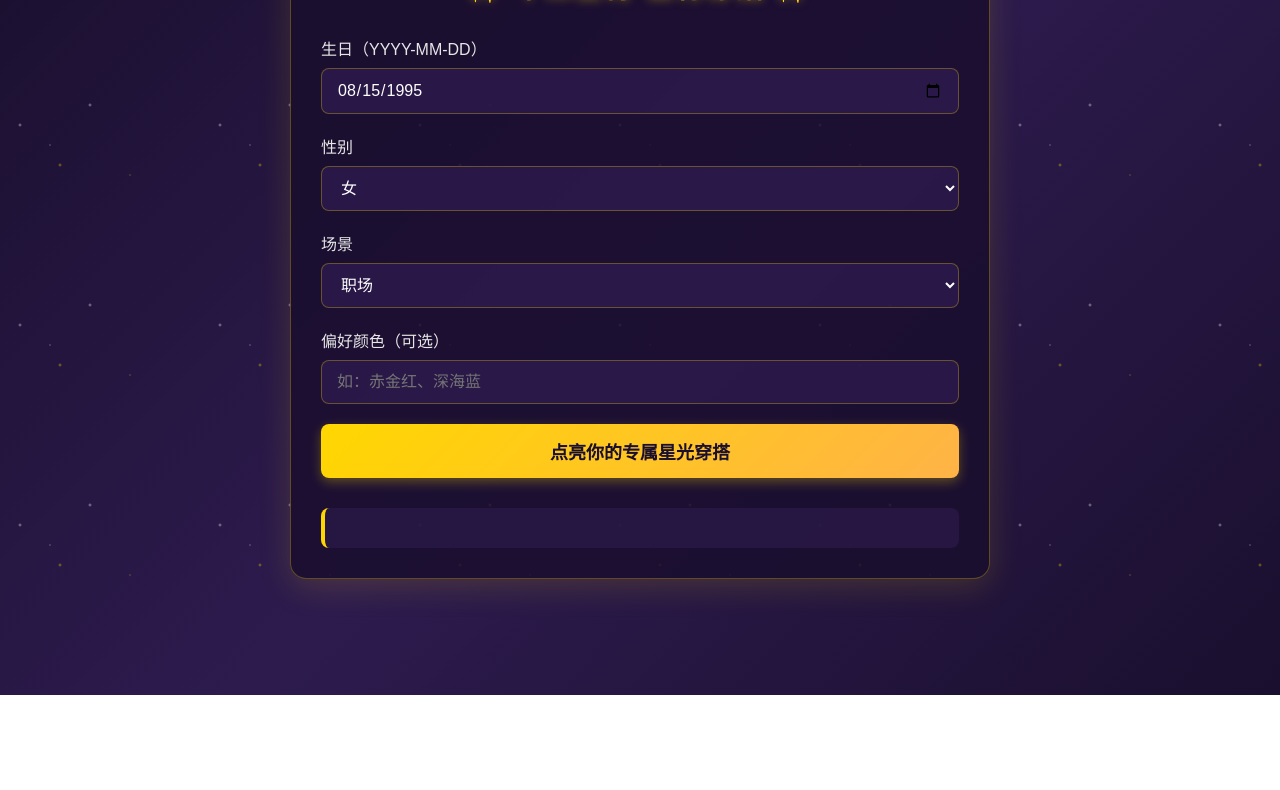
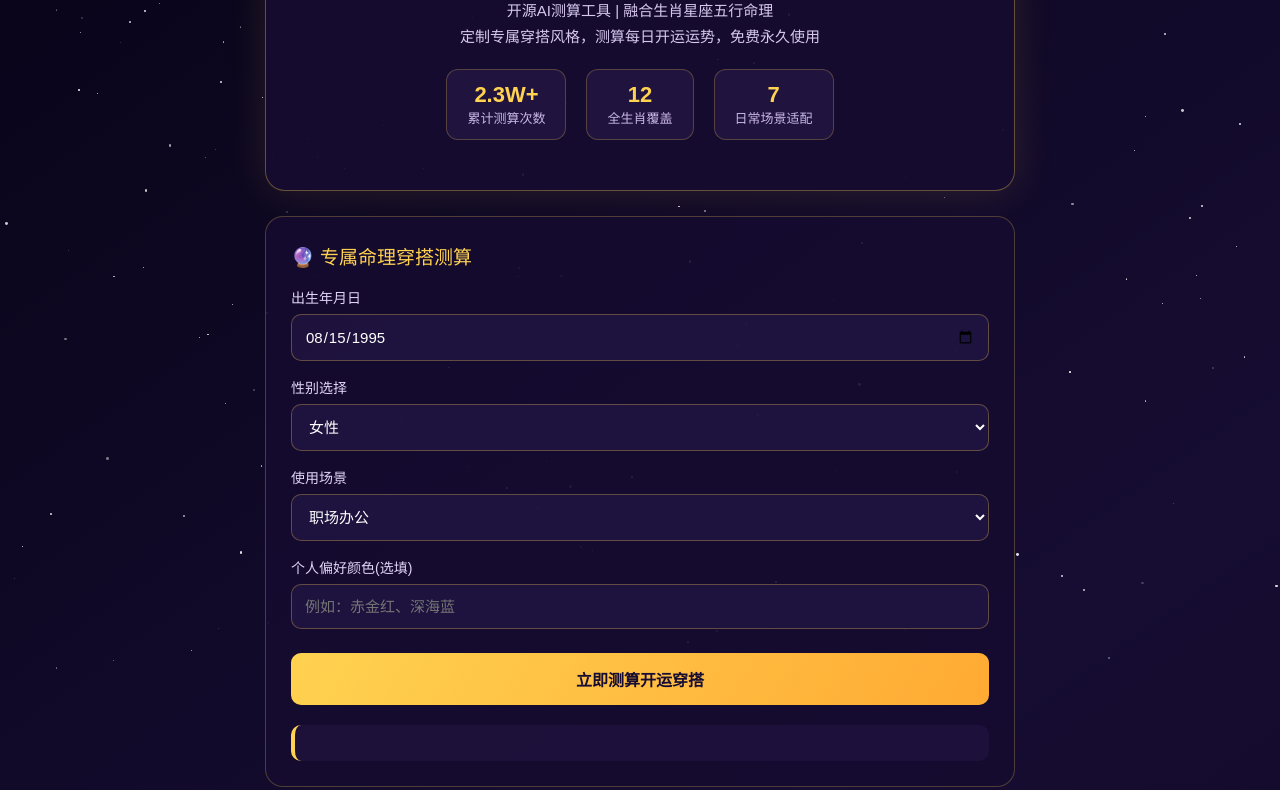
Before and after one commit to solozhangxiru/fengshui_skill_api, a website: page index.html in a window 1280 px wide. Shown: the part 105-895 px from the top of the page. Before the commit the page ends 800 px from the top, so only its background shows below. Drawn offline with Linux system fonts and the light colour scheme.

Commit message:
Update index.html

```diff
--- a/index.html
+++ b/index.html
@@ -3,202 +3,172 @@
 <head>
     <meta charset="UTF-8">
     <meta name="viewport" content="width=device-width, initial-scale=1.0">
-    <title>十二生肖·五行穿搭 API</title>
+    <title>五行生肖穿搭命理Skill | 开源AI测算工具</title>
     <style>
-        * {
-            margin: 0;
-            padding: 0;
-            box-sizing: border-box;
-            font-family: "PingFang SC", "Microsoft YaHei", sans-serif;
-        }
-        body {
-            /* 星空紫+鎏金渐变背景，还原图片质感 */
-            background: linear-gradient(135deg, #1a0f2e 0%, #2d1b4e 50%, #1a0f2e 100%);
-            min-height: 100vh;
-            padding: 40px 20px;
-            color: #fff;
-            position: relative;
-            overflow-x: hidden;
-        }
-        /* 模拟星空效果 */
-        body::before {
-            content: "";
-            position: absolute;
-            top: 0;
-            left: 0;
-            width: 100%;
-            height: 100%;
-            background-image:
-                radial-gradient(2px 2px at 20px 30px, #fff, transparent),
-                radial-gradient(2px 2px at 60px 70px, #ffd700, transparent),
-                radial-gradient(1px 1px at 50px 50px, #fff, transparent),
-                radial-gradient(1px 1px at 130px 80px, #ffd700, transparent),
-                radial-gradient(2px 2px at 90px 10px, #fff, transparent);
-            background-size: 200px 200px;
-            opacity: 0.5;
-            pointer-events: none;
-        }
-        .container {
-            max-width: 700px;
-            margin: 0 auto;
-            background: rgba(26, 15, 46, 0.85);
-            border-radius: 16px;
-            padding: 30px;
-            box-shadow: 0 8px 32px rgba(255, 215, 0, 0.15);
-            border: 1px solid rgba(255, 215, 0, 0.3);
-            position: relative;
-            z-index: 1;
-        }
-        h1 {
-            text-align: center;
-            color: #ffd700;
-            margin-bottom: 30px;
-            font-size: 28px;
-            letter-spacing: 2px;
-            text-shadow: 0 0 10px rgba(255, 215, 0, 0.5);
-        }
-        .form-group {
-            margin-bottom: 20px;
-        }
-        label {
-            display: block;
-            margin-bottom: 8px;
-            font-weight: 500;
-            color: #e6e6e6;
-        }
-        input, select {
-            width: 100%;
-            padding: 12px 15px;
-            border: 1px solid rgba(255, 215, 0, 0.3);
-            border-radius: 8px;
-            font-size: 16px;
-            background: rgba(45, 27, 78, 0.8);
-            color: #fff;
-        }
-        button {
-            width: 100%;
-            padding: 14px;
-            background: linear-gradient(135deg, #ffd700 0%, #ffb347 100%);
-            color: #1a0f2e;
-            border: none;
-            border-radius: 8px;
-            font-size: 18px;
-            font-weight: 600;
-            cursor: pointer;
-            transition: all 0.3s ease;
-            box-shadow: 0 4px 12px rgba(255, 215, 0, 0.3);
-        }
-        button:hover {
-            transform: translateY(-2px);
-            box-shadow: 0 6px 16px rgba(255, 215, 0, 0.5);
-        }
-        #result {
-            margin-top: 30px;
-            padding: 20px;
-            background: rgba(45, 27, 78, 0.6);
-            border-radius: 8px;
-            border-left: 4px solid #ffd700;
-        }
-        #result h3 {
-            color: #ffd700;
-            margin-bottom: 15px;
-        }
-        .result-item {
-            margin-bottom: 10px;
-            line-height: 1.6;
-            color: #e6e6e6;
-        }
-        .loading {
-            text-align: center;
-            color: #ffd700;
-            font-style: italic;
-        }
-        .error {
-            color: #ff6b6b;
-            text-align: center;
-        }
+        *{margin:0;padding:0;box-sizing:border-box;font-family:"Microsoft YaHei",sans-serif}
+        body{background:linear-gradient(145deg,#080418,#170d33,#080418);min-height:100vh;color:#f0e8ff;position:relative;overflow-x:hidden;padding:20px 15px}
+        .star-bg{position:fixed;top:0;left:0;width:100%;height:100%;pointer-events:none;z-index:0}
+        .star{position:absolute;background:#fff;border-radius:50%;animation:twinkle 3s infinite ease-in-out}
+        @keyframes twinkle{0%,100%{opacity:0.2}50%{opacity:0.9}}
+        .container{max-width:750px;margin:0 auto;position:relative;z-index:1}
+        .head-banner{background:rgba(22,12,48,0.92);border:1px solid rgba(255,210,80,0.35);border-radius:20px;padding:30px 25px;text-align:center;margin-bottom:25px;box-shadow:0 0 40px rgba(255,210,80,0.12)}
+        .head-banner h1{color:#ffd250;font-size:28px;margin-bottom:12px;text-shadow:0 0 12px rgba(255,210,80,0.4)}
+        .head-banner .desc{color:#d8c8f0;font-size:15px;line-height:1.7}
+        .data-card{display:flex;justify-content:center;gap:20px;margin:20px 0;flex-wrap:wrap}
+        .data-item{background:rgba(35,22,68,0.8);padding:12px 20px;border-radius:12px;border:1px solid rgba(255,210,80,0.25)}
+        .data-num{color:#ffd250;font-size:22px;font-weight:bold}
+        .data-text{font-size:13px;color:#c9b8e8}
+        .module-card{background:rgba(22,12,48,0.9);border:1px solid rgba(255,210,80,0.25);border-radius:18px;padding:25px;margin-bottom:22px}
+        .module-title{color:#ffd250;font-size:19px;margin-bottom:18px;display:flex;align-items:center;gap:8px}
+        .form-item{margin-bottom:16px}
+        label{display:block;margin-bottom:7px;color:#e2d4f5;font-size:14px}
+        input,select{width:100%;padding:13px;border-radius:10px;border:1px solid rgba(255,210,80,0.3);background:rgba(35,22,68,0.75);color:#fff;font-size:15px}
+        .btn-sub{width:100%;padding:14px;background:linear-gradient(120deg,#ffd250,#ffaa33);color:#170d33;border:none;border-radius:10px;font-size:16px;font-weight:bold;cursor:pointer;transition:0.3s;margin-top:8px}
+        .btn-sub:hover{transform:translateY(-2px);box-shadow:0 5px 18px rgba(255,210,80,0.3)}
+        .result-box{margin-top:20px;padding:18px;background:rgba(35,22,68,0.6);border-radius:10px;border-left:4px solid #ffd250}
+        .result-line{margin:9px 0;line-height:1.7;color:#e8e0f8}
+        table{width:100%;border-collapse:collapse;margin-top:10px}
+        th,td{border:1px solid rgba(255,210,80,0.2);padding:9px;text-align:center;font-size:14px}
+        th{color:#ffd250}
+        .faq-item{margin:12px 0;padding:10px;border-bottom:1px dashed rgba(255,210,80,0.18)}
+        .faq-q{color:#ffd250;margin-bottom:5px}
+        .faq-a{color:#d8c8f0;font-size:14px}
+        .footer-info{text-align:center;margin-top:35px;padding:15px;font-size:13px;color:#a898d0;line-height:1.6}
     </style>
 </head>
 <body>
+    <div class="star-bg" id="starBg"></div>
     <div class="container">
-        <h1>✨ 十二生肖·五行穿搭 ✨</h1>
-
-        <div class="form-group">
-            <label for="birthDate">生日（YYYY-MM-DD）</label>
-            <input type="date" id="birthDate" value="1995-08-15">
+        <div class="head-banner">
+            <h1>五行生肖穿搭命理Skill</h1>
+            <p class="desc">开源AI测算工具 | 融合生肖星座五行命理<br>定制专属穿搭风格，测算每日开运运势，免费永久使用</p>
+            <div class="data-card">
+                <div class="data-item"><div class="data-num">2.3W+</div><div class="data-text">累计测算次数</div></div>
+                <div class="data-item"><div class="data-num">12</div><div class="data-text">全生肖覆盖</div></div>
+                <div class="data-item"><div class="data-num">7</div><div class="data-text">日常场景适配</div></div>
+            </div>
         </div>
 
-        <div class="form-group">
-            <label for="gender">性别</label>
-            <select id="gender">
-                <option value="女">女</option>
-                <option value="男">男</option>
-            </select>
+        <div class="module-card">
+            <div class="module-title">🔮 专属命理穿搭测算</div>
+            <div class="form-item">
+                <label>出生年月日</label>
+                <input type="date" id="birthDay" value="1995-08-15">
+            </div>
+            <div class="form-item">
+                <label>性别选择</label>
+                <select id="userSex">
+                    <option value="女">女性</option>
+                    <option value="男">男性</option>
+                </select>
+            </div>
+            <div class="form-item">
+                <label>使用场景</label>
+                <select id="useScene">
+                    <option value="职场">职场办公</option>
+                    <option value="约会">休闲约会</option>
+                    <option value="日常">居家日常</option>
+                    <option value="正式场合">商务正式</option>
+                    <option value="运动">户外运动</option>
+                    <option value="派对">聚会派对</option>
+                    <option value="节日">节日出行</option>
+                </select>
+            </div>
+            <div class="form-item">
+                <label>个人偏好颜色(选填)</label>
+                <input type="text" id="likeColor" placeholder="例如：赤金红、深海蓝">
+            </div>
+            <button class="btn-sub" onclick="calcStyle()">立即测算开运穿搭</button>
+            <div id="resultArea" class="result-box"></div>
         </div>
 
-        <div class="form-group">
-            <label for="scene">场景</label>
-            <select id="scene">
-                <option value="职场">职场</option>
-                <option value="约会">约会</option>
-                <option value="日常">日常</option>
-                <option value="正式场合">正式场合</option>
-                <option value="运动">运动</option>
-                <option value="派对">派对</option>
-            </select>
+        <div class="module-card">
+            <div class="module-title">📖 十二生肖五行速查手册</div>
+            <table>
+                <tr><th>生肖</th><th>对应五行</th><th>核心幸运色</th></tr>
+                <tr><td>鼠</td><td>水</td><td>藏青、纯白、鎏金</td></tr>
+                <tr><td>牛</td><td>土</td><td>焦糖、暖黄、暗红</td></tr>
+                <tr><td>虎</td><td>木</td><td>青绿、墨绿、浅蓝</td></tr>
+                <tr><td>兔</td><td>木</td><td>薄荷绿、柔粉、青蓝</td></tr>
+                <tr><td>龙</td><td>土</td><td>琥珀、金黄、枣红</td></tr>
+                <tr><td>蛇</td><td>火</td><td>赤红、紫金、暖橙</td></tr>
+                <tr><td>马</td><td>火</td><td>烈焰红、香槟金</td></tr>
+                <tr><td>羊</td><td>土</td><td>驼色、米黄、绛紫</td></tr>
+                <tr><td>猴</td><td>金</td><td>白银、米金、浅咖</td></tr>
+                <tr><td>鸡</td><td>金</td><td>亮白、鎏金、浅黄</td></tr>
+                <tr><td>狗</td><td>土</td><td>土黄、棕红、暗金</td></tr>
+                <tr><td>猪</td><td>水</td><td>墨蓝、玄黑、珍珠白</td></tr>
+            </table>
         </div>
 
-        <div class="form-group">
-            <label for="colorPreference">偏好颜色（可选）</label>
-            <input type="text" id="colorPreference" placeholder="如：赤金红、深海蓝">
+        <div class="module-card">
+            <div class="module-title">❓ 常见使用问题</div>
+            <div class="faq-item">
+                <div class="faq-q">工具使用收费吗？</div>
+                <div class="faq-a">全程免费开源，无隐藏扣费，个人与非商用均可自由使用</div>
+            </div>
+            <div class="faq-item">
+                <div class="faq-q">测算结果可以参考穿搭吗？</div>
+                <div class="faq-a">基于传统民俗五行文化生成穿搭建议，仅供风格参考娱乐</div>
+            </div>
+            <div class="faq-item">
+                <div class="faq-q">支持AI客户端安装使用吗？</div>
+                <div class="faq-a">已适配标准Skill格式，可一键安装至主流AI助手客户端</div>
+            </div>
         </div>
 
-        <button onclick="getStyleSuggestion()">点亮你的专属星光穿搭</button>
-
-        <div id="result"></div>
+        <div class="footer-info">
+            五行生肖穿搭命理Skill V1.0 开源项目<br>
+            对标AI Skill生态打造 | 致力打造高口碑命理测算工具<br>
+            民俗文化仅供娱乐，生活运势依托自身努力
+        </div>
     </div>
 
     <script>
-        const API_URL = "https://fengshui-skill-api.vercel.app/api/index.js";
+        function createStar(){
+            const bg=document.getElementById("starBg");
+            for(let i=0;i<180;i++){
+                let star=document.createElement("div");
+                star.className="star";
+                star.style.left=Math.random()*100+"%";
+                star.style.top=Math.random()*100+"%";
+                let s=Math.random()*2.5+0.5;
+                star.style.width=s+"px";
+                star.style.height=s+"px";
+                star.style.animationDelay=Math.random()*2+"s";
+                bg.appendChild(star);
+            }
+        }
+        createStar();
 
-        async function getStyleSuggestion() {
-            const birthDate = document.getElementById("birthDate").value;
-            const gender = document.getElementById("gender").value;
-            const scene = document.getElementById("scene").value;
-            const colorPreference = document.getElementById("colorPreference").value;
-            const resultDiv = document.getElementById("result");
-
-            if (!birthDate || !gender || !scene) {
-                resultDiv.innerHTML = `<p class="error">请填写所有必填项！</p>`;
+        const apiUrl="https://fengshui-skill-api.vercel.app/api/index.js";
+        async function calcStyle(){
+            let birth=document.getElementById("birthDay").value;
+            let sex=document.getElementById("userSex").value;
+            let scene=document.getElementById("useScene").value;
+            let color=document.getElementById("likeColor").value;
+            let resDom=document.getElementById("resultArea");
+            if(!birth||!sex||!scene){
+                resDom.innerHTML="<div class='result-line' style='color:#ff7777'>请完善必填信息后再测算</div>";
                 return;
             }
-
-            resultDiv.innerHTML = `<p class="loading">正在点亮你的生肖星光运势...</p>`;
-
-            const params = new URLSearchParams({
-                birthDate,
-                gender,
-                scene,
-                colorPreference: colorPreference || ""
-            });
-
-            try {
-                const response = await fetch(`${API_URL}?${params}`);
-                if (!response.ok) throw new Error("请求失败");
-                const data = await response.json();
-
-                resultDiv.innerHTML = `
-                    <h3>✨ 你的专属星光穿搭</h3>
-                    <div class="result-item"><strong>生肖：</strong>${data.zodiacAnimal}</div>
-                    <div class="result-item"><strong>星座：</strong>${data.zodiacSign}</div>
-                    <div class="result-item"><strong>五行属性：</strong>${data.fiveElements}</div>
-                    <div class="result-item"><strong>推荐颜色：</strong>${data.suggestions.recommendedColor}</div>
-                    <div class="result-item"><strong>穿搭建议：</strong>${data.suggestions.outfitAdvice}</div>
-                    <div class="result-item"><strong>星光运势提升：</strong>${data.suggestions.fiveElementsTip}</div>
-                    <div class="result-item"><strong>专属幸运色：</strong>${data.suggestions.luckyColors.join('、')}</div>
+            resDom.innerHTML="<div class='result-line'>正在解析命理数据，请稍候...</div>";
+            let params=new URLSearchParams({birthDate:birth,gender:sex,scene:scene,colorPreference:color});
+            try{
+                let resp=await fetch(`${apiUrl}?${params}`);
+                if(!resp.ok)throw new Error("接口请求异常");
+                let data=await resp.json();
+                resDom.innerHTML=`
+                    <div class="result-line"><strong>对应生肖：</strong>${data.zodiacAnimal}</div>
+                    <div class="result-line"><strong>本命星座：</strong>${data.zodiacSign}</div>
+                    <div class="result-line"><strong>核心五行属性：</strong>${data.fiveElements}</div>
+                    <div class="result-line"><strong>场景推荐穿搭色：</strong>${data.suggestions.recommendedColor}</div>
+                    <div class="result-line"><strong>专属穿搭方案：</strong>${data.suggestions.outfitAdvice}</div>
+                    <div class="result-line"><strong>五行开运小贴士：</strong>${data.suggestions.fiveElementsTip}</div>
+                    <div class="result-line"><strong>全套专属幸运色：</strong>${data.suggestions.luckyColors.join("、")}</div>
                 `;
-            } catch (error) {
-                resultDiv.innerHTML = `<p class="error">获取建议失败：${error.message}</p>`;
+            }catch(err){
+                resDom.innerHTML=`<div class='result-line' style='color:#ff7777'>测算失败：${err.message}</div>`;
             }
         }
     </script>
```
